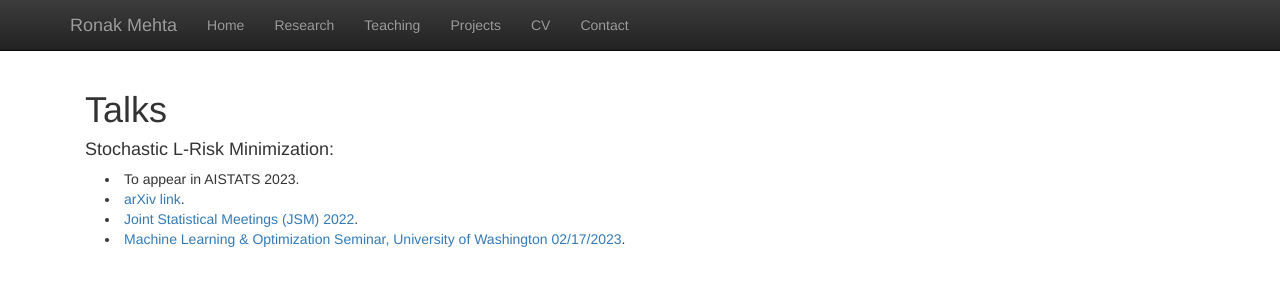
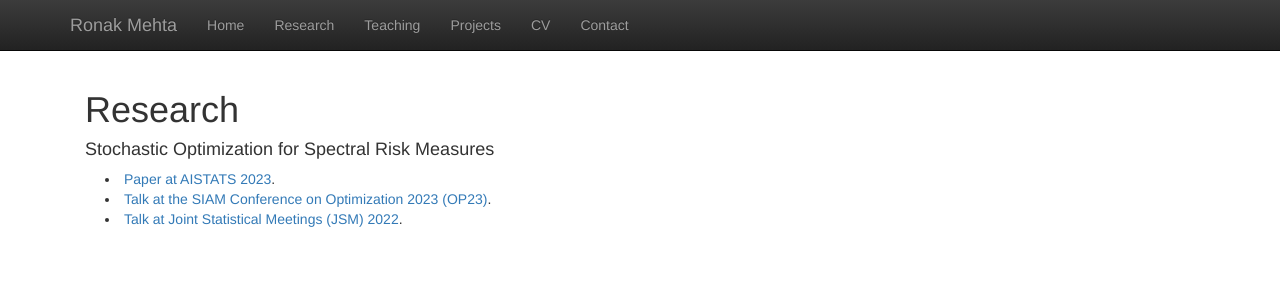
Before and after one commit to shreyap18/shreyap18.github.io, a Jekyll site: the page built from research.html, in a window 1280 px wide. Shown: the top 300 px of the page. Built offline with Jekyll 4.4.1, drawn with Linux system fonts in a browser that asks for light colours; nearby versions of some CDN libraries; library files that are not in the unit come from our copies.

Commit message:
Update CV and research page.

```diff
--- a/projects.html
+++ b/projects.html
@@ -14,7 +14,7 @@ title: 'Projects'
 <h4>Workshops:</h4>
 <p class="content" style="padding:0px;margin:0px 20px 0px;">
     <li style="padding:0px;margin:0px 20px 0px;"> <a href="https://ronakdm.github.io/internprep/" target="_blank">UW
-            STAT Internship Preparation Program</a> (2021).
+            STAT Internship Preparation Program</a>.
     </li>
     <br />
 </p>
--- a/research.html
+++ b/research.html
@@ -1,23 +1,18 @@
 ---
 layout: default
-title: 'Talks'
+title: 'Research'
 ---
 
-<h1 style="margin-top:0;">Talks</h1>
+<h1 style="margin-top:0;">Research</h1>
 
-<h4>Stochastic L-Risk Minimization:</h4>
+<h4>Stochastic Optimization for Spectral Risk Measures</h4>
 <p class="content" style="padding:0px;margin:0px 20px 0px;">
-        <li style="padding:0px;margin:0px 20px 0px;"> To appear in AISTATS 2023.
+        <li style="padding:0px;margin:0px 20px 0px;"> <a href="https://proceedings.mlr.press/v206/mehta23b.html"
+                        target="_blank">Paper at AISTATS 2023</a>. </li>
         </li>
-        <li style="padding:0px;margin:0px 20px 0px;"> <a href="https://arxiv.org/abs/2212.05149" target="_blank">arXiv
-                        link</a>.
-        </li>
-        <li style="padding:0px;margin:0px 20px 0px;"> <a href="projects/orm_jsm2022.pdf" target="_blank">Joint
+        <li style="padding:0px;margin:0px 20px 0px;"> <a href="talks/siamopt23.pdf" target="_blank">Talk at the
+                        SIAM Conference on Optimization 2023 (OP23)</a>. </li>
+        <li style="padding:0px;margin:0px 20px 0px;"> <a href="talks/orm_jsm2022.pdf" target="_blank">Talk at Joint
                         Statistical Meetings (JSM)
                         2022</a>. </li>
-        <li style="padding:0px;margin:0px 20px 0px;"> <a href="projects/slrm_23_02_17.pdf" target="_blank">Machine
-                        Learning & Optimization
-                        Seminar, University of Washington
-                        02/17/2023</a>. </li>
-        <br />
 </p>
```
Also changed, not shown: 4 other files.
